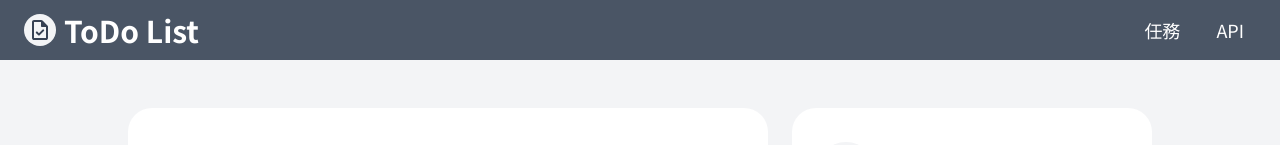
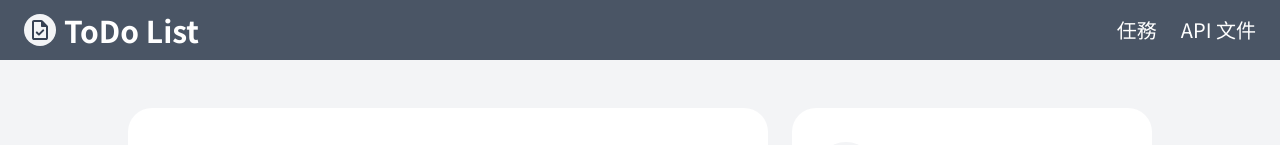
Before and after one commit to TzuHanChen/todo-list, a Next.js app: page / in a window 1280 px wide. Shown: the top 145 px of the page. Built offline with nearby package versions, Linux system fonts and the light colour scheme.

Commit message:
fix: 調整 API 文件路徑

```diff
--- a/app/ui/header.tsx
+++ b/app/ui/header.tsx
@@ -8,12 +8,12 @@ export default function Header() {
 				<div className="rounded-full bg-gray-100 p-1">
 					<TaskIcon className="fill-gray-700" />
 				</div>
-				<p className="text-3xl text-white font-bold">ToDo List</p>
+				<p className="text-xl text-white font-bold md:text-3xl">ToDo List</p>
 			</Link>
 
-			<nav className="flex gap-3">
-				<Link href="/task" className="block w-max p-3 text-lg text-white">任務</Link>
-				<Link href="/api" className="block w-max p-3 text-lg text-white">API</Link>
+			<nav className="flex gap-6">
+				<Link href="/task" className="block w-max py-3 text-white md:text-xl">任務</Link>
+				<Link href="/api-doc" className="block w-max py-3 text-white md:text-xl">API 文件</Link>
 			</nav>
 		</header>
 	)
```
Also changed, not shown: app/api-doc/page.tsx (renamed from app/api/page.tsx).
